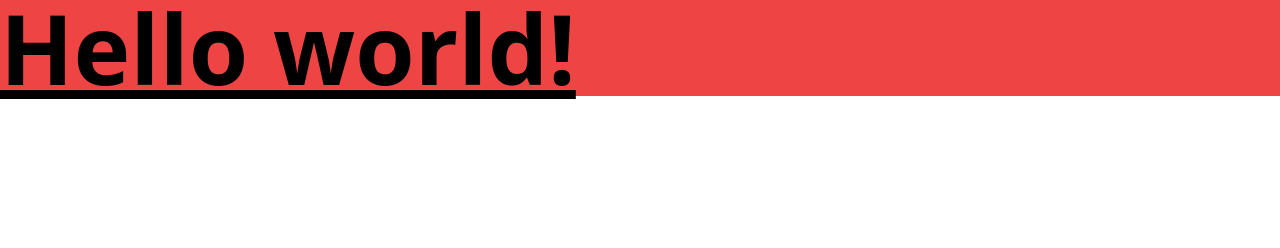
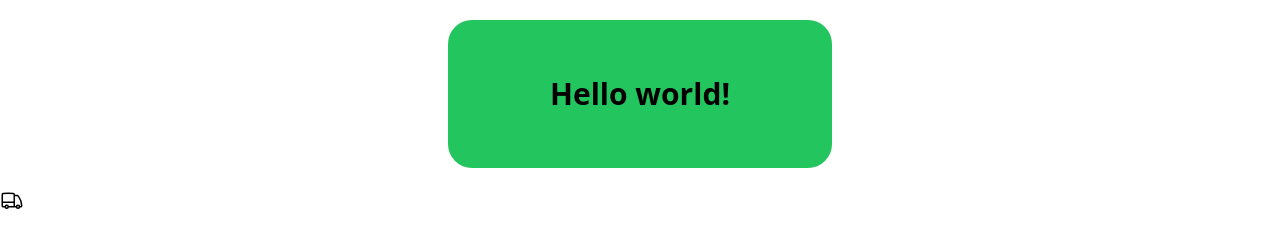
Before and after one commit to sham-im/penguine-fashion, a plain HTML site: page index.html in a window 1280 px wide. Drawn offline with nearby package versions, Linux system fonts and the light colour scheme.

Commit message:
tailwind cdn added

```diff
--- a/index.html
+++ b/index.html
@@ -5,9 +5,15 @@
   <meta name="viewport" content="width=device-width, initial-scale=1.0">
   <script src="https://cdn.tailwindcss.com"></script>
 </head>
-<body>
-  <h1 class="text-8xl font-bold underline bg-red-500">
-    Hello world!
-  </h1>
+<body class="h-screen ">
+  <div class="h-55 w-96 bg-green-500 mx-auto text-center rounded-3xl my-5">
+    <h1 class="p-14 text-3xl font-bold round-15">Hello world!</h1>
+  </div>
+  <div>
+    <svg xmlns="http://www.w3.org/2000/svg" fill="none" viewBox="0 0 24 24" stroke-width="1.5" stroke="currentColor" class="size-6">
+        <path stroke-linecap="round" stroke-linejoin="round" d="M8.25 18.75a1.5 1.5 0 0 1-3 0m3 0a1.5 1.5 0 0 0-3 0m3 0h6m-9 0H3.375a1.125 1.125 0 0 1-1.125-1.125V14.25m17.25 4.5a1.5 1.5 0 0 1-3 0m3 0a1.5 1.5 0 0 0-3 0m3 0h1.125c.621 0 1.129-.504 1.09-1.124a17.902 17.902 0 0 0-3.213-9.193 2.056 2.056 0 0 0-1.58-.86H14.25M16.5 18.75h-2.25m0-11.177v-.958c0-.568-.422-1.048-.987-1.106a48.554 48.554 0 0 0-10.026 0 1.106 1.106 0 0 0-.987 1.106v7.635m12-6.677v6.677m0 4.5v-4.5m0 0h-12" />
+      </svg>
+
+  </div>
 </body>
 </html>
```
